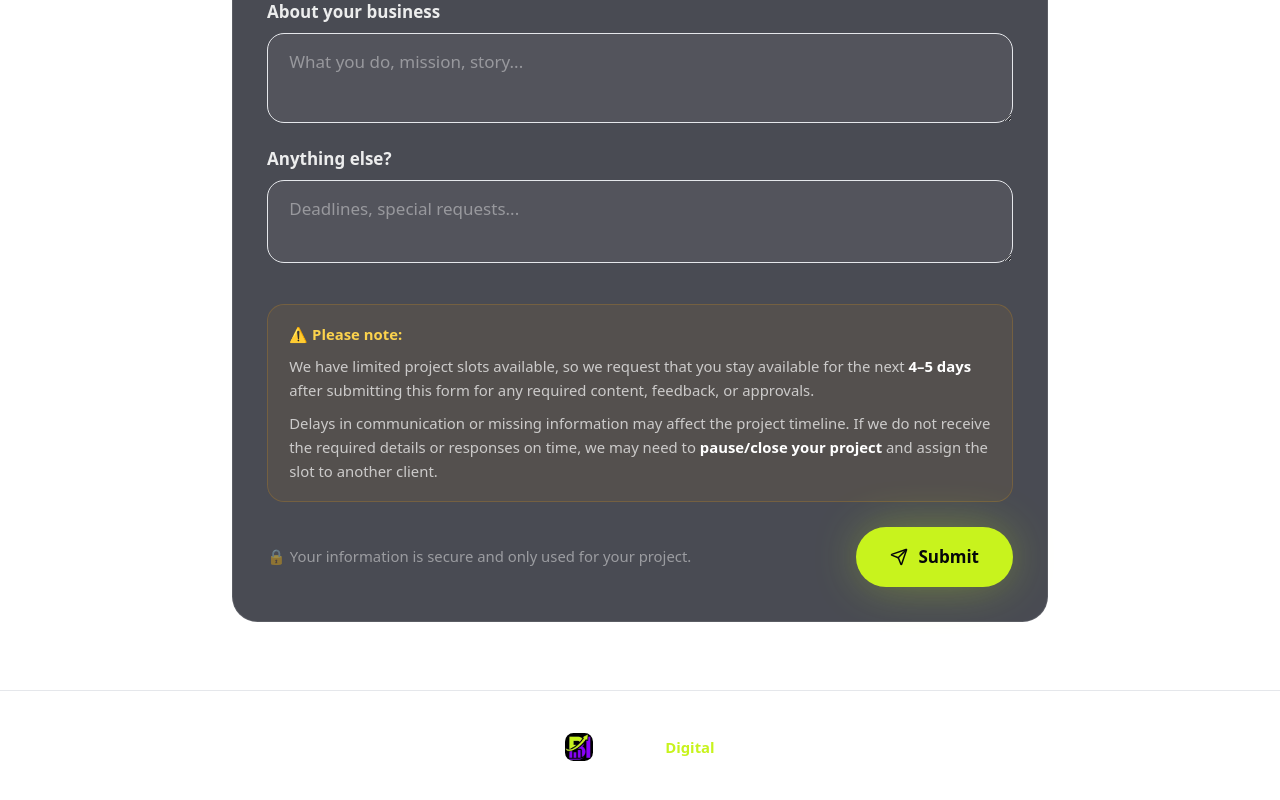
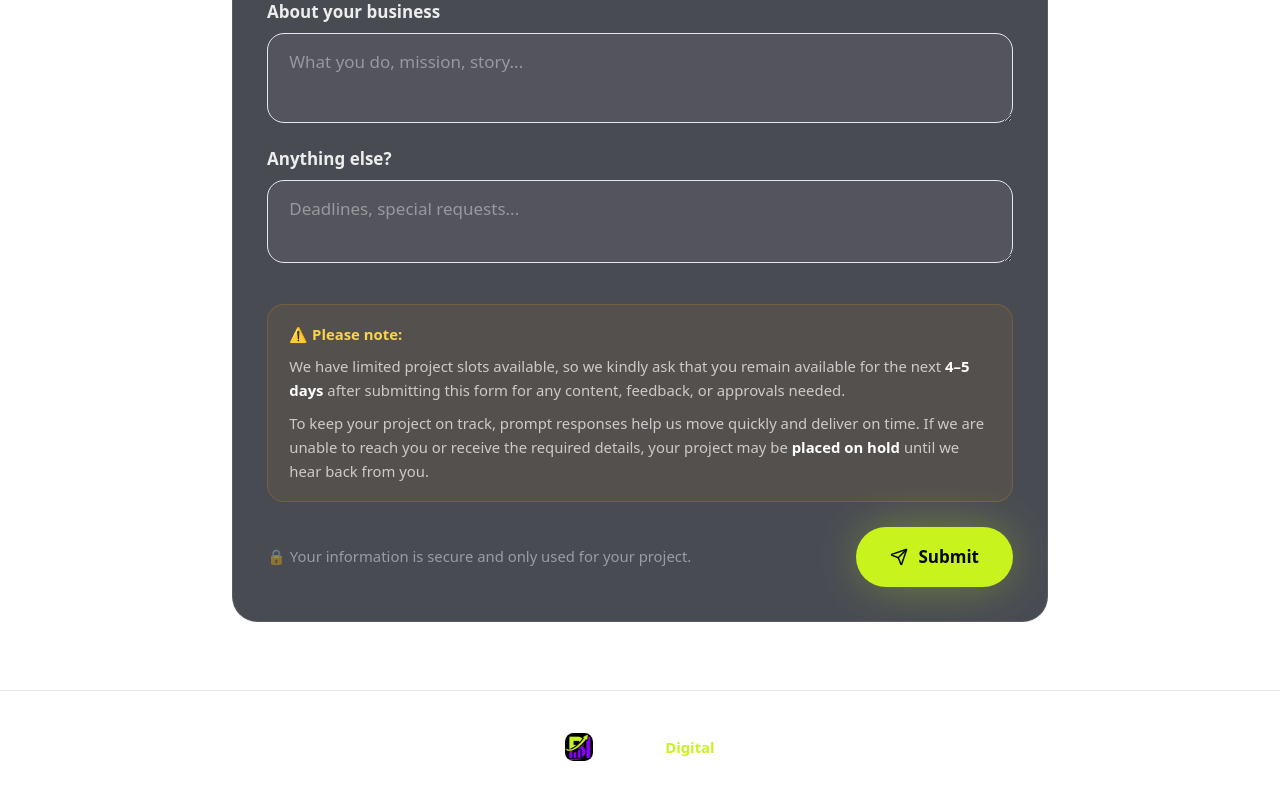
Before and after one commit to BizzOne-Digital/Bizzoneform, a Next.js app: page / in a window 1280 px wide. Shown: the part 3975-4775 px from the top of the page. Built offline with nearby package versions, Linux system fonts and the light colour scheme.

Commit message:
chnagess

```diff
--- a/src/components/LeadForm.tsx
+++ b/src/components/LeadForm.tsx
@@ -283,9 +283,9 @@ export default function LeadForm() {
 
           {/* Project notice */}
           <div className="mt-8 rounded-2xl border border-amber-500/20 bg-amber-500/[0.06] px-5 py-4 text-sm leading-relaxed text-white/70">
-            <p className="font-semibold text-amber-300">⚠ Please note:</p>
-            <p className="mt-2">We have limited project slots available, so we request that you stay available for the next <strong className="text-white">4–5 days</strong> after submitting this form for any required content, feedback, or approvals.</p>
-            <p className="mt-2">Delays in communication or missing information may affect the project timeline. If we do not receive the required details or responses on time, we may need to <strong className="text-white">pause/close your project</strong> and assign the slot to another client.</p>
+            <p className="font-semibold text-amber-300">⚠️ Please note:</p>
+            <p className="mt-2">We have limited project slots available, so we kindly ask that you remain available for the next <strong className="text-white">4–5 days</strong> after submitting this form for any content, feedback, or approvals needed.</p>
+            <p className="mt-2">To keep your project on track, prompt responses help us move quickly and deliver on time. If we are unable to reach you or receive the required details, your project may be <strong className="text-white">placed on hold</strong> until we hear back from you.</p>
           </div>
 
           <div className="mt-6 flex flex-col items-center gap-4 sm:flex-row sm:justify-between">
```
